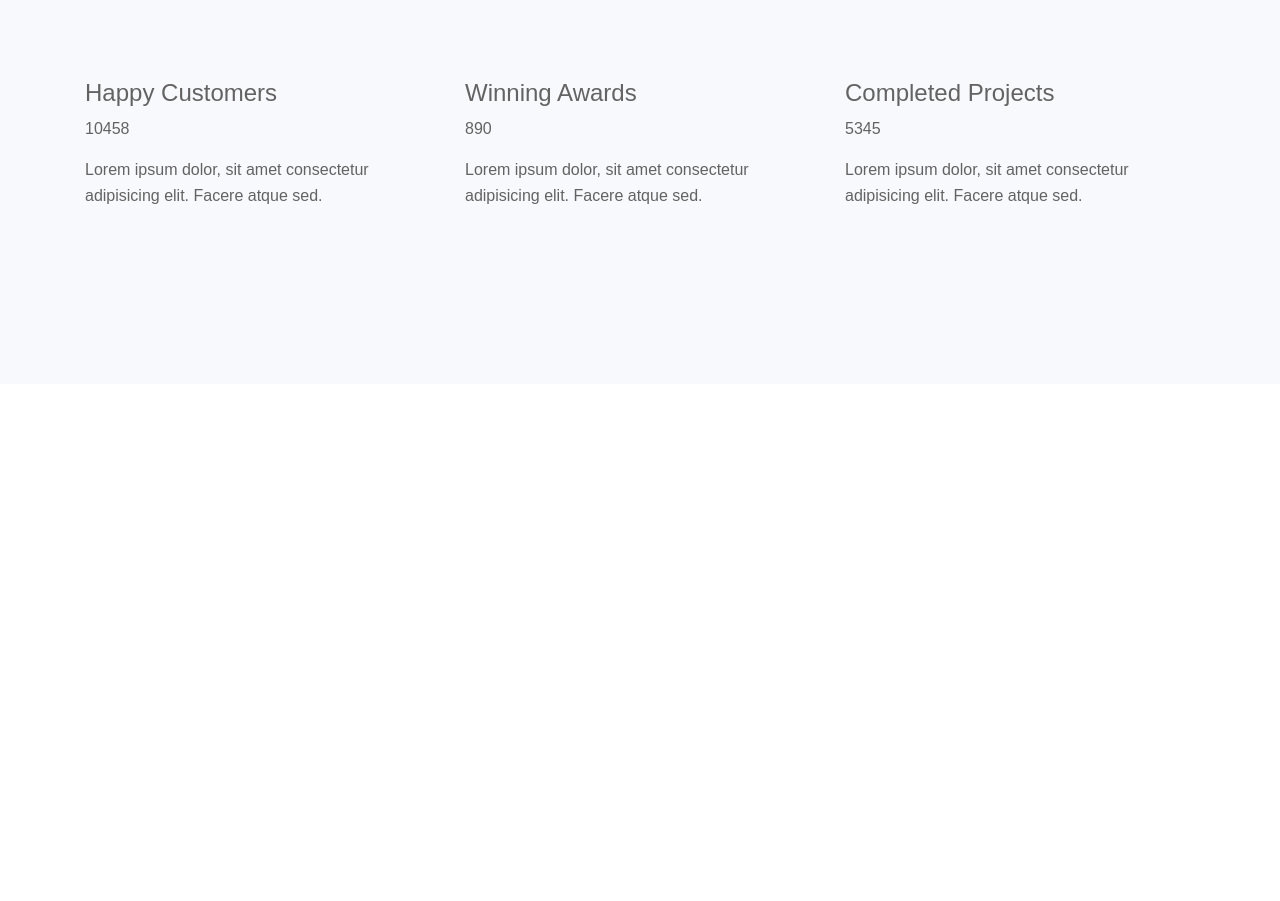
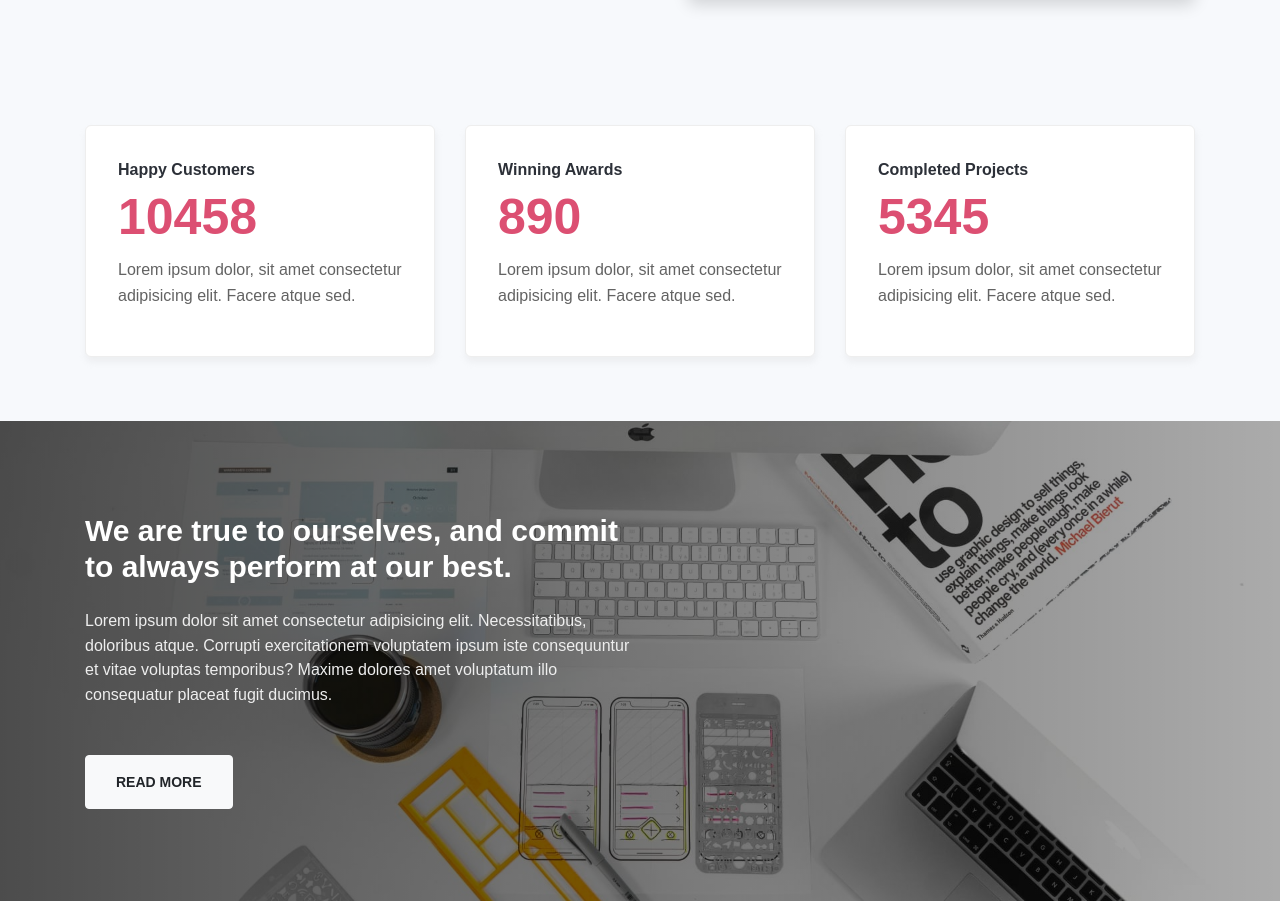
Before and after one commit to baobeo894/ProjectBootstrap, a plain HTML site: page index.html in a window 1280 px wide. Shown: the part 1799-2700 px from the top of the page. Before the commit the page ends 2663 px from the top, so only its background shows below. Drawn offline with nearby package versions, Linux system fonts and the light colour scheme; a script that the page names is missing; files whose address does not match are found by name.

Commit message:
hoan chinh code

```diff
--- a/css/style.css
+++ b/css/style.css
@@ -121,46 +121,7 @@ header {
     clear: both;
 }
 
-@media only screen and (max-width:992px) {
 
-    /* HEADER */
-    header .navbar-toggler {
-        background-color: #dc4f72;
-    }
-
-    header .navbar-nav {
-        background-color: white;
-        text-align: center;
-
-    }
-
-    .navbar-nav .nav-link {
-        text-align: center;
-
-    }
-
-    #portNavbar .nav-link:hover::after {
-        width: 15px;
-        text-align: center;
-        transform: translateX(-50%)
-    }
-
-    .navbar-nav .dropdown-menu {
-        text-align: center;
-
-    }
-    /* aboutUs */
-    .aboutUs .aboutUs-content{
-        flex: 100%;
-        max-width:100%;
-    }
-
-
-    /* CAROUSEL */
-
-
-
-}
 
 /* carousel */
 .carousel {
@@ -251,11 +212,17 @@ a:hover {
     margin-bottom: 5px;
 }
 
+
+.header-section {
+    max-width: 750px;
+    margin: 0 auto;
+}
 .header-section h3 {
     color: #2C3038;
     font-size: 46px;
     line-height: 1;
     font-weight: 700;
+
 }
 
 
@@ -297,7 +264,127 @@ img.img-curve:hover {
 }
 
 /* number */
-.stats_info>p{
-    display: inline-block;
-    transition: all 0.3s ease;
+
+.aboutUs .stats_info h4 {
+    font-size: 16px;
+    line-height: 24.5px;
+    text-transform: capitalize;
+    color: #2C3038;
+    font-weight: 700;
 }
+
+.aboutUs p.counter {
+    font-size: 50px;
+    line-height: 1;
+    color:#dc4f72;
+    margin-bottom: 0;
+    font-weight: 700;
+    margin-bottom: 15px;
+    margin-top: 10px;
+}
+
+
+.aboutUs .stats_info {
+    background-color: #fff;
+    padding: 2rem;
+    border-radius: 6px;
+    box-shadow:1px 5px 7.5px rgba(196, 196, 196, 0.2);;
+    transition: 0.3s ease;
+    border: 1px solid #eee;
+}
+.aboutUs .stats_info:hover {
+    box-shadow: 0 0.5rem 1rem rgba(0, 0, 0, 0.09);;
+    transition: 0.3s ease;
+}
+
+
+/* block */
+.Readmore .new-block {
+    background-size: cover;
+    background-image: linear-gradient(to right, rgba(0, 0, 0, 0.7), rgba(0, 0, 0, 0.33)), url(../img/bg.jpg);
+    background-repeat:no-repeat;
+    background-position: center;
+    background-attachment: fixed;
+    min-height: 480px;
+    display: grid;
+    align-items: center;
+    padding: 2rem 0;
+}
+.Readmore .middle-section h2 {
+    color: #ffffff;
+    font-size: 30px;
+    line-height: 36px;
+    font-weight: 700;
+    width: 50%;
+}
+
+.Readmore .link-list-menu p {
+    font-size: 16px;
+    color: #eee;
+    line-height: 24.5px;
+    width: 50%;
+}
+
+
+@media only screen and (max-width:992px) {
+
+    /* HEADER */
+    header .navbar-toggler {
+        background-color: #dc4f72;
+    }
+
+    header .navbar-nav {
+        background-color: white;
+        text-align: center;
+
+    }
+
+    .navbar-nav .nav-link {
+        text-align: center;
+
+    }
+
+    #portNavbar .nav-link:hover::after {
+        width: 15px;
+        text-align: center;
+        transform: translateX(-50%)
+    }
+
+    .navbar-nav .dropdown-menu {
+        text-align: center;
+
+    }
+    /* aboutUs */
+    .aboutUs .aboutUs-content{
+        flex: 100%;
+        max-width:100%;
+        margin-top: 20px;
+    }
+    /* block */
+    .Readmore .middle-section h2 {
+        width: 100%;
+
+    }
+
+    .Readmore .link-list-menu p {
+        width: 100%;
+    }
+
+    /* CAROUSEL */
+
+
+
+}
+
+
+@media (max-width: 568px){
+.carousel .content-left h3 {
+    font-size: 40px;
+    line-height: 45px;
+}
+.header-section h3 {
+    font-size: 32px;
+    line-height: 42px;
+
+}
+}
--- a/index.html
+++ b/index.html
@@ -70,7 +70,7 @@
   <div class="carousel">
     <div class="container">
       <div class="content">
-        <div class="container">
+
           <div class="row align-items-center">
             <div class="col-lg-6 content-left">
               <h3>We Execute Our Ideas
@@ -85,7 +85,7 @@
             </div>
           </div>
           <div class="clear"></div>
-        </div>
+
       </div>
     </div>
   </div>
@@ -180,17 +180,22 @@
     </div>
 
   </section>
-  <section class="aboutUs py-5"></section>
-  <section class="w3l-stats pb-5 pt-4" id="stats"></section>
-  <section class="w3l-index4"></section>
-  <section class="w3l-index5" id="news">
-    <section id="grids5-block" class="py-5"></section>
+  <section class="Readmore">
+    <div class="new-block top-bottom">
+      <div class="container">
+        <div class="middle-section">
+          <div class="section-width">
+            <h2>We are true to ourselves, and commit to always perform at our best.</h2>
+          </div>
+          <div class="link-list-menu">
+            <p class="mt-md-4 mt-3 mb-md-5 mb-4">Lorem ipsum dolor sit amet consectetur adipisicing elit. Necessitatibus, doloribus atque. Corrupti exercitationem voluptatem ipsum iste consequuntur et vitae voluptas temporibus? Maxime dolores amet voluptatum illo consequatur placeat fugit ducimus.</p>
+              <a href="about.html" class="btn btn-light theme-button">Read more</a>
+          </div>
+        </div>
+      </div>
+    </div>
   </section>
-  <div class="w3l-faq-block py-5" id="faq"></div>
-  <section class="w3l-products py-5 mb-4" id="projects"></section>
-  <section class="w3l-testimonials" id="testimonials"></section>
-  <section class="w3l-index6 py-5"></section>
-  <footer></footer>
+
   <!-- BS4 -->
   <script src="https://cdn.jsdelivr.net/npm/jquery@3.5.1/dist/jquery.slim.min.js"
     integrity="sha384-DfXdz2htPH0lsSSs5nCTpuj/zy4C+OGpamoFVy38MVBnE+IbbVYUew+OrCXaRkfj"
```
